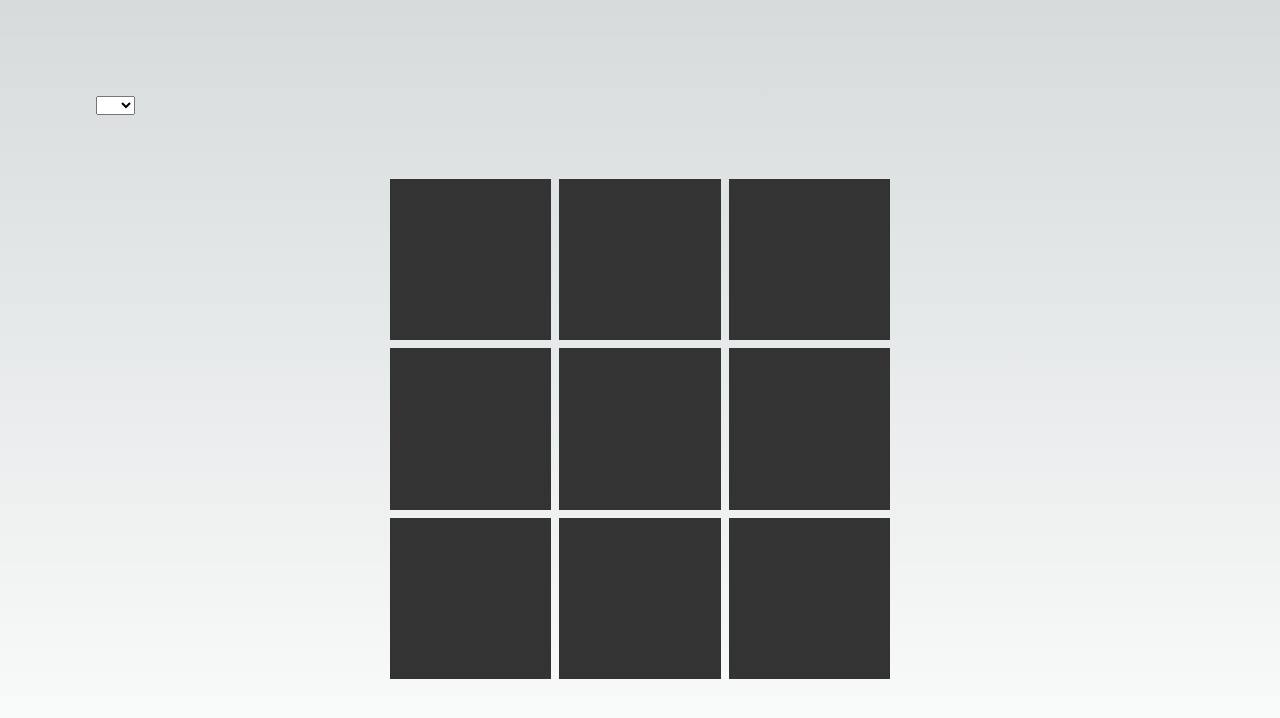
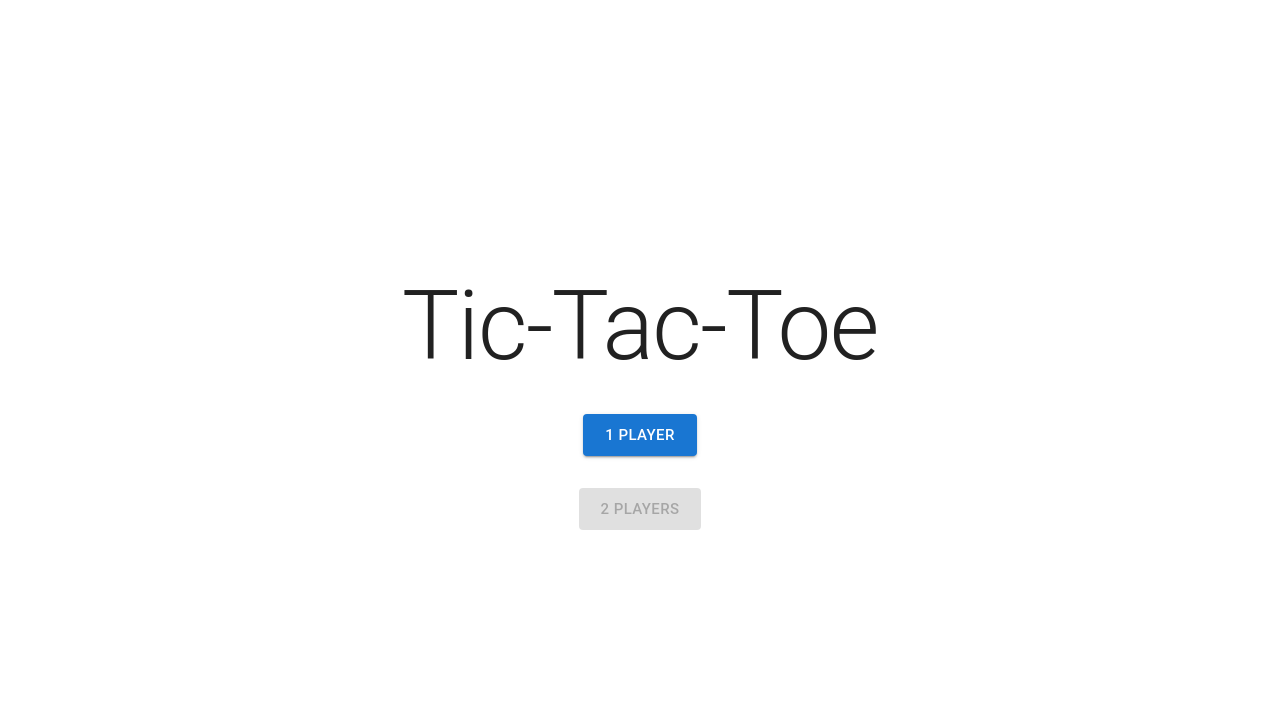
Before and after one commit to mailauki/tic-tac-toe-v2, a Next.js app: page / in a window 1280 px wide. Shown: the top 718 px of the page. Built offline with nearby package versions, Linux system fonts and the light colour scheme.

Commit message:
Add 1Player page and adjust board size

```diff
--- a/app/layout.js
+++ b/app/layout.js
@@ -1,5 +1,7 @@
-import './globals.css'
+// import './globals.css'
 import { Inter } from 'next/font/google'
+
+import { Container, CssBaseline } from '@mui/material'
 
 const inter = Inter({ subsets: ['latin'] })
 
@@ -11,7 +13,12 @@ export const metadata = {
 export default function RootLayout({ children }) {
   return (
     <html lang="en">
-      <body className={inter.className}>{children}</body>
+      <body className={inter.className}>
+        <CssBaseline />
+        <Container maxWidth="md">
+          {children}
+        </Container>
+      </body>
     </html>
   )
 }
--- a/app/page.js
+++ b/app/page.js
@@ -1,36 +1,69 @@
-'use client'
+// 'use client'
 
-import { useState } from 'react'
+// import { useState } from 'react'
+import Link from 'next/link'
 
 import styles from './page.module.css'
 
-import { tokens } from './utils/tokens'
+// import { tokens } from './utils/tokens'
+
+// import { FormControl, InputLabel, MenuItem, Select, Stack } from '@mui/material';
+import { Button, Stack, Typography } from '@mui/material'
 
 export default function Home() {
-  const [token, setToken] = useState("");
+  // const [token, setToken] = useState("");
 
-  function handleTokenSelect(event) {
-    setToken(event.target.value);
-    console.log(event.target.value);
-  }
+  // function handleTokenSelect(event) {
+  //   setToken(event.target.value);
+  //   console.log(event.target.value);
+  // }
 
   return (
     <main className={styles.main}>
       <div className={styles.description}>
-        <div>
-          <select value={token} onChange={handleTokenSelect}>
-            {tokens.map((token) => <option key={token.name} value={token.name}>{token.icon}</option>)}
-          </select>
-        </div>
+        {/* <Stack spacing={2} direction='row' width='100%'>
+          <FormControl fullWidth>
+            <InputLabel id="demo-simple-select-label">Player 1</InputLabel>
+            <Select value={token} onChange={handleTokenSelect} label="Player 1">
+              {tokens.map((token) => <MenuItem key={token.name} value={token.name}>{token.icon}</MenuItem>)}
+            </Select>
+          </FormControl>
+          <FormControl fullWidth>
+            <InputLabel id="demo-simple-select-label">Player 2</InputLabel>
+            <Select value={token} onChange={handleTokenSelect} label="Player 2">
+              {tokens.map((token) => <MenuItem key={token.name} value={token.name}>{token.icon}</MenuItem>)}
+            </Select>
+          </FormControl>
+        </Stack> */}
       </div>
 
       <div className={styles.center}>
-        <div className={styles.board}>
+        {/* <div className={styles.board}>
         {[...Array(9)].map((_, index) => <div key={index} className={styles.tile}>{tokens.find((element) => element.name === token).icon}</div>)}
-        </div>
+        </div> */}
+        <Stack spacing={4} alignItems='center'>
+          <Typography variant='h1'>Tic-Tac-Toe</Typography>
+
+          <Button
+            variant='contained'
+            size='large'
+            component={Link}
+            href='/1_player'
+          >
+            1 Player
+          </Button>
+
+          <Button
+            variant='contained'
+            size='large'
+            component={Link}
+            href='/2_player'
+            disabled
+          >
+            2 Players
+          </Button>
+        </Stack>
       </div>
-
-      {console.log(tokens.find((element) => element.name === token).icon)}
 
       <div className={styles.grid}>
       </div>
--- a/app/page.module.css
+++ b/app/page.module.css
@@ -1,91 +1,46 @@
 .main {
   display: flex;
   flex-direction: column;
-  justify-content: space-between;
+  /* justify-content: space-between; */
   align-items: center;
-  padding: 6rem;
+  /* padding: 6rem; */
+  padding: 6rem 0;
   min-height: 100vh;
 }
 
 .board {
-  gap: 0.5rem;
-  display: grid;
-  grid-template-columns: repeat(3, 1fr);
-  width: 500px;
-  height: 500px;
+  width: calc(100vh - 12rem);
+  height: calc(100vh - 12rem);
 }
 
 .tile {
-  display: flex;
+  cursor: pointer;
+  /* display: flex;
   justify-content: center;
   align-items: center;
-  font-size: 8rem;
-  background-color: #333;
+  background-color: #333; */
 }
 
-.description {
-  display: inherit;
-  justify-content: inherit;
-  align-items: inherit;
-  font-size: 0.85rem;
-  max-width: var(--max-width);
-  width: 100%;
-  z-index: 2;
-  font-family: var(--font-mono);
+.token {
+  font-size: 14vh;
+  position: absolute;
 }
 
-.description a {
-  display: flex;
-  justify-content: center;
-  align-items: center;
-  gap: 0.5rem;
+.token_color_clip {
+  /* background: #EEE; */
+  /* background: linear-gradient(45deg, cornflowerblue 25%, yellowgreen); */
+  background-clip: text;
+  color: transparent;
+  -webkit-background-clip: text;
+  -webkit-text-fill-color: transparent;
 }
 
-.description p {
-  position: relative;
-  margin: 0;
-  padding: 1rem;
-  background-color: rgba(var(--callout-rgb), 0.5);
-  border: 1px solid rgba(var(--callout-border-rgb), 0.3);
-  border-radius: var(--border-radius);
+.blue_green {
+  background: linear-gradient(45deg, cornflowerblue 25%, yellowgreen);
 }
 
-.code {
-  font-weight: 700;
-  font-family: var(--font-mono);
-}
-
-.grid {
-  display: grid;
-  grid-template-columns: repeat(4, minmax(25%, auto));
-  max-width: 100%;
-  width: var(--max-width);
-}
-
-.card {
-  padding: 1rem 1.2rem;
-  border-radius: var(--border-radius);
-  background: rgba(var(--card-rgb), 0);
-  border: 1px solid rgba(var(--card-border-rgb), 0);
-  transition: background 200ms, border 200ms;
-}
-
-.card span {
-  display: inline-block;
-  transition: transform 200ms;
-}
-
-.card h2 {
-  font-weight: 600;
-  margin-bottom: 0.7rem;
-}
-
-.card p {
-  margin: 0;
-  opacity: 0.6;
-  font-size: 0.9rem;
-  line-height: 1.5;
-  max-width: 30ch;
+.orange_pink {
+  background: linear-gradient(45deg, orange 25%, hotpink);
 }
 
 .center {
@@ -94,6 +49,9 @@
   align-items: center;
   position: relative;
   padding: 4rem 0;
+  flex-grow: 1;
+  width: 100%;
+  height: 100%;
 }
 
 .center::before {
@@ -123,6 +81,18 @@
 .logo {
   position: relative;
 }
+
+@media (orientation: portrait) {
+  .board {
+    width: 100vw;
+    height: 100vw;
+  }
+
+  .token {
+    font-size: 14vw;
+  }
+}
+
 /* Enable hover only on non-touch devices */
 @media (hover: hover) and (pointer: fine) {
   .card:hover {
@@ -143,6 +113,11 @@
 
 /* Mobile */
 @media (max-width: 700px) {
+  /* .board {
+    width: 100vw;
+    height: 100vw;
+  } */
+
   .content {
     padding: 4rem;
   }
@@ -220,6 +195,11 @@
 
 /* Tablet and Smaller Desktop */
 @media (min-width: 701px) and (max-width: 1120px) {
+  /* .board {
+    width: 80vw;
+    height: 80vw;
+  } */
+
   .grid {
     grid-template-columns: repeat(2, 50%);
   }
--- a/app/utils/tokens.js
+++ b/app/utils/tokens.js
@@ -1,7 +1,7 @@
 export const tokens = [
   {
     name: "",
-    icon: ""
+    icon: "_"
   },
   {
     name: "X",
```
Also changed, not shown: app/1_player/page.js (added, +94 -0 lines), package.json (+6 -2 lines), 1 other file (tests, documents, lock files or other folders).
